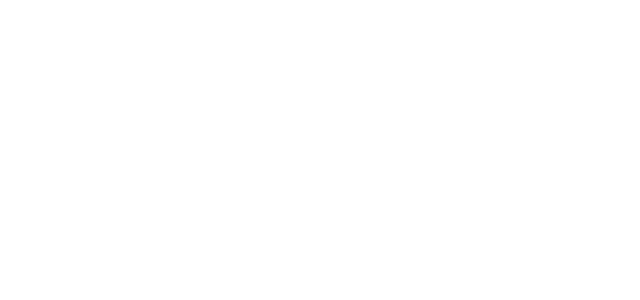
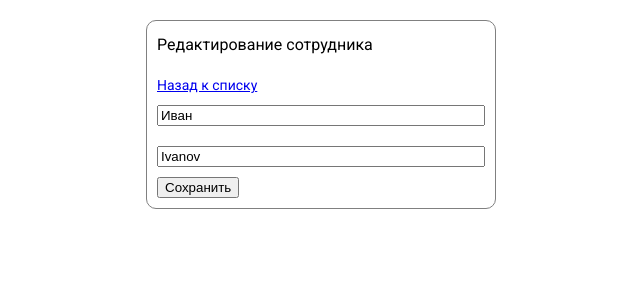
Before and after one commit to KimSvetlana/testApp, an Angular app: page /redactPerson/id in a window 1280 px wide. Before the commit this address led to /. Shown: the top 300 px of the page, without its empty margins (319-959 px from the left). Built offline with nearby package versions, Linux system fonts and the light colour scheme.

Commit message:
карточка редактирования сотрудника

```diff
--- a/src/app/app-routing.module.ts
+++ b/src/app/app-routing.module.ts
@@ -2,10 +2,12 @@
 import { Routes, RouterModule } from '@angular/router';
 import { MainComponent } from './components/main/main.component';
 import { AddPersonCardComponent } from './components/add-person-card/add-person-card.component';
+import { RedactPersonCardComponent } from './components/redact-person-card/redact-person-card.component';
 
 const routes: Routes = [
   { path: '', component: MainComponent},
-  { path: 'addPerson', component: AddPersonCardComponent}
+  { path: 'addPerson', component: AddPersonCardComponent},
+  { path: 'redactPerson/:id', component: RedactPersonCardComponent}
 ];
 
 @NgModule({
--- a/src/app/app.module.ts
+++ b/src/app/app.module.ts
@@ -7,6 +7,7 @@
 import { MainComponent } from './components/main/main.component';
 import { AddPersonCardComponent } from './components/add-person-card/add-person-card.component';
 import { RedactPersonCardComponent } from './components/redact-person-card/redact-person-card.component';
+import { MatIconModule } from '@angular/material/icon';
 
 @NgModule({
   declarations: [
@@ -18,7 +19,8 @@
   imports: [
     BrowserModule,
     AppRoutingModule,
-    BrowserAnimationsModule
+    BrowserAnimationsModule,
+    MatIconModule,
   ],
   providers: [],
   bootstrap: [AppComponent]
--- a/src/app/components/add-person-card/add-person-card.component.scss
+++ b/src/app/components/add-person-card/add-person-card.component.scss
@@ -1,4 +1,4 @@
-.addCard {
+.card {
     box-sizing: border-box;
     width: 350px;
     margin: 20px auto;
--- a/src/app/components/add-person-card/add-person-card.component.ts
+++ b/src/app/components/add-person-card/add-person-card.component.ts
@@ -3,7 +3,7 @@
 @Component({
   selector: 'app-add-person-card',
   template:`
-<div class = 'addCard'>
+<div class = 'card'>
   <h3>Создание сотрудника</h3>
   <a href = '/'>Назад к списку</a>
   <input placeholder ='Введите имя сотрудника'>
--- a/src/app/components/main/main.component.ts
+++ b/src/app/components/main/main.component.ts
@@ -16,13 +16,16 @@
         </tr>
       </thead>
       <tbody>
-        <tr *ngFor="let person of persons" class=''>
-          <td>i<td>
+        <tr *ngFor="let person of persons" class='' id = {{person.id}}>
+          <td><mat-icon>account_circle</mat-icon><td>
           <td>{{person.firstName}}<td>
           <td>{{person.lastName}}<td>
-          <td><div>
-
-          </div><td>
+          <td>
+            <div>
+              <a href = '/redactPerson/id'><mat-icon>create</mat-icon></a>
+              <mat-icon>clear</mat-icon>
+            </div>
+          <td>
         </tr>
       </tbody>
     </table>
--- a/src/app/components/redact-person-card/redact-person-card.component.scss
+++ b/src/app/components/redact-person-card/redact-person-card.component.scss
@@ -0,0 +1,16 @@
+.card {
+    box-sizing: border-box;
+    width: 350px;
+    margin: 20px auto;
+    padding: 10px;
+    border: 1px solid grey;
+    border-radius: 10px;
+
+    input{
+        box-sizing: border-box;
+        width: 100%;
+        margin: 10px 0;
+    }
+
+
+}
--- a/src/app/components/redact-person-card/redact-person-card.component.ts
+++ b/src/app/components/redact-person-card/redact-person-card.component.ts
@@ -3,7 +3,7 @@
 @Component({
   selector: 'app-redact-person-card',
   template: `
-  <div class = 'addCard'>
+  <div class = 'card'>
   <h3>Редактирование сотрудника</h3>
   <a href = '/'>Назад к списку</a>
   <input value = 'Иван'>
```
